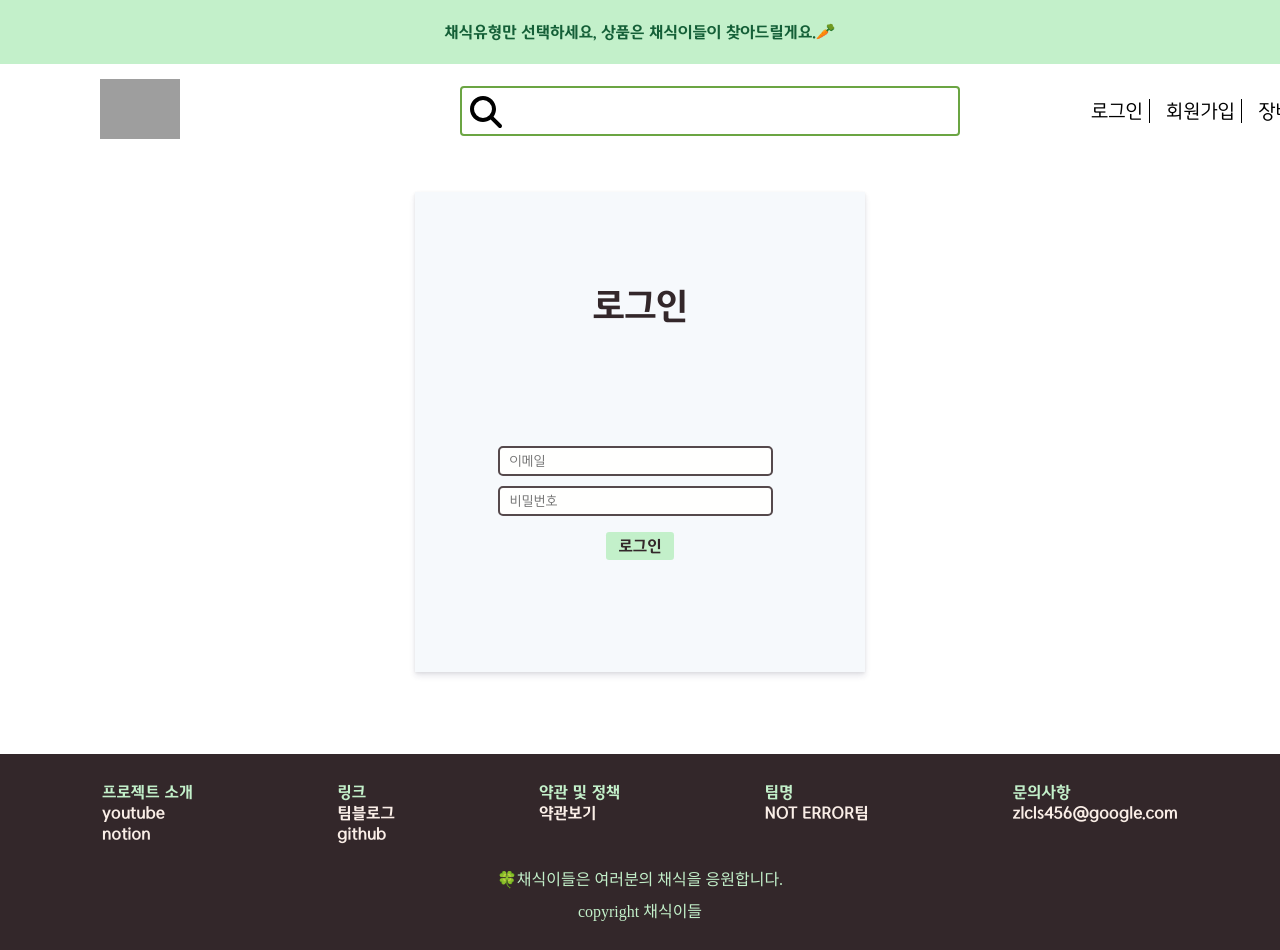
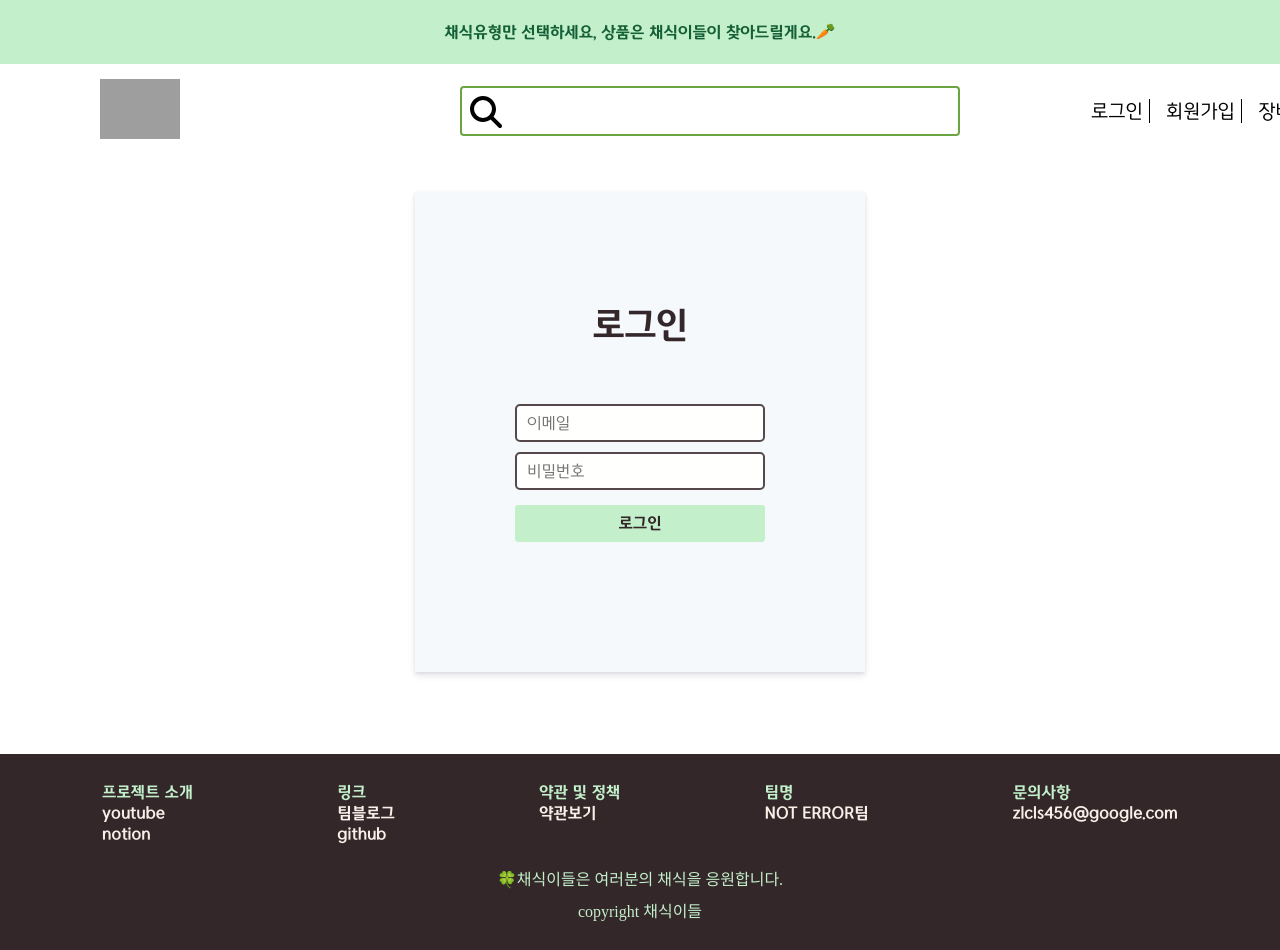
Before and after one commit to codestates-seb/seb39_main_056, a React (Create React App) app in the folder client/: page /login in a window 1280 px wide. Shown: the top 950 px of the page. Built offline with nearby package versions, Linux system fonts and the light colour scheme; no server answers; grey boxes are pictures that could not be loaded.

Commit message:
[update] 로그인, 로그아웃 기능 및 UI 수정

```diff
--- a/client/src/components/atom/MainColorBtn.js
+++ b/client/src/components/atom/MainColorBtn.js
@@ -5,7 +5,7 @@ const MainColorBtn = styled.button`
   font-size: 1rem;
   color: #33272a;
   border-radius: 0.2rem;
-  padding: 0.3rem 0.8rem;
+  padding: 0.6rem 0.8rem;
   font-family: 'MICEGothic_Bold';
   text-align: center;
   cursor: pointer;
--- a/client/src/components/atom/StyledInput.js
+++ b/client/src/components/atom/StyledInput.js
@@ -4,7 +4,6 @@ const StyledInput = styled.input`
   background-color: ${props => (props.disabled ? ' #e9e9e9' : '#fffffe')};
   border-radius: 5px;
   margin-top: 10px;
-  margin-right: 10px;
   padding: 5px 10px;
   border: 2px solid #55494c;
   width: 200px;
--- a/client/src/components/organism/Header/index.js
+++ b/client/src/components/organism/Header/index.js
@@ -25,7 +25,7 @@ const HeaderComponent = () => {
   const logoutButton = () => {
     localStorage.removeItem('JWT TOKEN');
     dispatch(setLoginChange(false));
-    // window.location.reload();
+    window.location.reload();
     alert('로그아웃 되었습니다.');
     navigate('/');
   };
--- a/client/src/components/templates/Login/Login.js
+++ b/client/src/components/templates/Login/Login.js
@@ -8,6 +8,7 @@ import CenterBox from '../../templates/CenterBox';
 import H1 from '../../atom/H1';
 import * as Styled from './Style';
 import axios from 'axios';
+import $ from 'jquery';
 
 const Index = () => {
   const navigate = useNavigate();
@@ -44,7 +45,7 @@ const Index = () => {
         }
       })
       .catch(e => {
-        alert('이메일이나 비밀번호가 일치하지 않습니다.');
+        alert("이메일이나 패스워드가 일치하지 않습니다.");
       });
   };
 
@@ -64,7 +65,7 @@ const Index = () => {
       <Styled.InnerBox>
         <H1>로그인</H1>
         <Styled.LoginContainer>
-          <form
+          <form id="loginForm"
             onSubmit={e => {
               handleSubmit(e);
             }}
@@ -80,6 +81,7 @@ const Index = () => {
             <Styled.LoginBtn>로그인</Styled.LoginBtn>
           </form>
         </Styled.LoginContainer>
+
         {/* <Styled.SocialContainer>
           <Styled.LoginH3>소셜 로그인</Styled.LoginH3>
           <GoogleBtn
@@ -87,6 +89,7 @@ const Index = () => {
             text="signin_with"
           ></GoogleBtn>
         </Styled.SocialContainer> */}
+
       </Styled.InnerBox>
     </CenterBox>
   );
--- a/client/src/components/templates/Login/Style.js
+++ b/client/src/components/templates/Login/Style.js
@@ -5,12 +5,11 @@ import H3 from '../../atom/H3';
 
 export const InnerBox = styled.div`
   width: fit-content;
-  height: 100%;
+  height: 300px;
   display: flex;
   flex-direction: column;
   justify-content: space-around;
   align-items: center;
-  /* background-color: powderblue; */
 `;
 
 export const SocialContainer = styled.div`
@@ -20,9 +19,6 @@ export const SocialContainer = styled.div`
 
 export const LoginContainer = styled.div`
   width: 100%;
-  /* display: flex;
-  flex-direction: column;
-  align-items: center; */
 
   > form {
     width: 100%;
@@ -33,11 +29,14 @@ export const LoginContainer = styled.div`
 `;
 
 export const LoginBtn = styled(MainColorBtn)`
-  margin: 1rem;
+  width : 250px;
+  margin : 15px;
 `;
 
 export const LoginInput = styled(StyledInput)`
-  width: 100%;
+  width: 250px;
+  height: 38px;
+  font-size: 1em;
 `;
 
 export const LoginH3 = styled(H3)`
```
